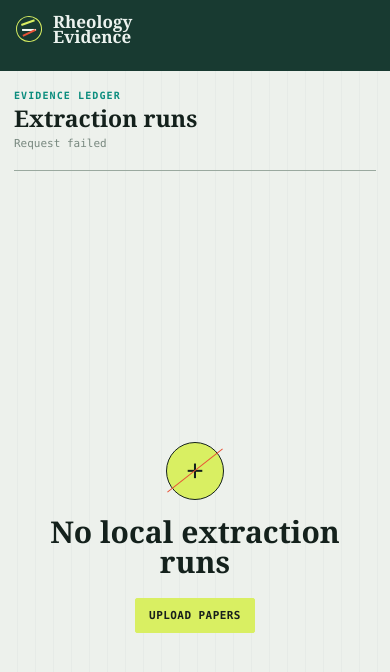
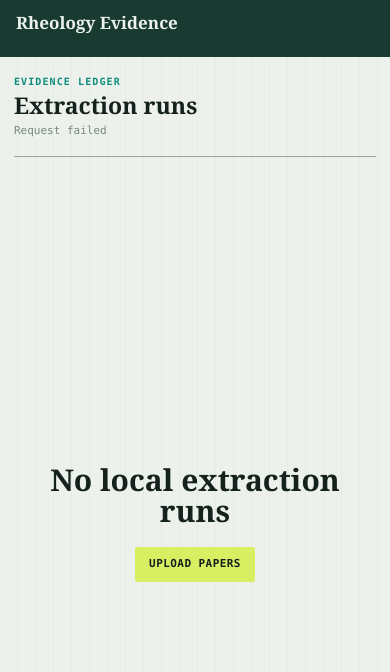
Before and after one commit to yuka-okd/rheology-paper-ocr, a plain HTML site: page rheology_paper_ocr/ui/index.html in a window 390 px wide. Drawn offline with Linux system fonts and the light colour scheme; files that its build step writes are made by us from their sources; no server answers; files whose address does not match are found by name.

Commit message:
fix: simplify workspace chrome and upload close

```diff
--- a/rheology_paper_ocr/ui/app.css
+++ b/rheology_paper_ocr/ui/app.css
@@ -66,11 +66,7 @@ button:focus-visible, a:focus-visible, input:focus-visible, textarea:focus-visib
   transform: translate(60px, 60px) rotate(45deg);
 }
 
-.brand { display: flex; align-items: center; gap: 11px; padding: 0 8px 32px; font-family: var(--display); font-size: 20px; font-weight: 700; line-height: .91; }
-.brand-mark { display: grid; width: 30px; height: 30px; padding: 6px 5px; overflow: hidden; border: 1px solid var(--lime); border-radius: 50%; transform: rotate(-8deg); }
-.brand-mark i { display: block; height: 2px; background: var(--lime); transform: rotate(-12deg); transform-origin: left center; }
-.brand-mark i:nth-child(2) { margin-top: 3px; background: #f3faf5; transform: rotate(8deg); }
-.brand-mark i:nth-child(3) { margin-top: 4px; background: var(--signal); transform: rotate(-18deg); }
+.brand { padding: 0 8px 32px; font-family: var(--display); font-size: 20px; font-weight: 700; line-height: 1; }
 
 .wide { width: 100%; }
 .sidebar .primary { margin: 0 0 34px; }
@@ -117,9 +113,7 @@ button:focus-visible, a:focus-visible, input:focus-visible, textarea:focus-visib
 .hidden { display: none !important; }
 
 .empty-state { display: flex; min-height: calc(100vh - 112px); flex-direction: column; align-items: center; justify-content: center; text-align: center; }
-.empty-state h1 { max-width: 340px; margin: 17px 0 20px; font-family: var(--display); font-size: 30px; line-height: 1.02; }
-.empty-symbol { position: relative; display: grid; width: 58px; height: 58px; place-items: center; border: 1px solid var(--ink); border-radius: 50%; background: var(--lime); color: var(--ink); font-family: var(--display); font-size: 34px; }
-.empty-symbol::after { position: absolute; width: 70px; height: 1px; background: var(--signal); content: ""; transform: rotate(-38deg); }
+.empty-state h1 { max-width: 340px; margin: 0 0 20px; font-family: var(--display); font-size: 30px; line-height: 1.02; }
 
 .run-view { padding-top: 28px; animation: ledger-in .32s ease-out both; }
 @keyframes ledger-in { from { opacity: 0; transform: translateY(8px); } to { opacity: 1; transform: translateY(0); } }
@@ -159,7 +153,7 @@ textarea, input { width: 100%; border: 1px solid var(--line-dark); border-radius
 dialog { width: min(480px, calc(100vw - 32px)); padding: 0; border: 1px solid var(--ink); border-radius: 0; color: var(--ink); background: var(--panel); box-shadow: 12px 12px 0 var(--signal), 0 20px 60px rgba(20, 33, 28, .21); } dialog::backdrop { background: rgba(16, 43, 36, .63); backdrop-filter: blur(3px); } dialog form { padding: 27px; }.dropzone { display: flex; flex-direction: column; gap: 6px; margin: 18px 0; padding: 26px 16px; border: 1px dashed var(--mint); border-radius: 0; background: repeating-linear-gradient(-45deg, #eff7f2 0 8px, #f7fbf8 8px 16px); color: var(--ink); cursor: pointer; font-size: 12px; font-weight: 700; }.dropzone small { color: var(--quiet); font-size: 10px; font-weight: 400; }.form-error { margin: 10px 0; color: #a33525; font-size: 11px; }
 
 @media (max-width: 850px) {
-  .app-shell { grid-template-columns: 1fr; }.sidebar { min-height: auto; padding: 14px 16px 12px; }.sidebar::after { display: none; }.brand { padding: 0 0 14px; font-size: 17px; }.brand-mark { width: 26px; height: 26px; }.sidebar .primary, .sidebar-label, .local-note { display: none; }.run-list { flex-direction: row; padding-bottom: 0; }.run-item { min-width: 172px; border: 1px solid rgba(217, 239, 98, .28); }.run-item.active { border-left: 3px solid var(--lime); }.workspace { padding: 0 18px 34px; }.topbar { min-height: 94px; }.run-title { font-size: 26px; }.metrics { grid-template-columns: repeat(2, minmax(0, 1fr)); }.metric:nth-child(2) { border-right: 0; }.metric:nth-child(-n+2) { border-bottom: 1px solid var(--line-dark); }.metric:nth-child(odd) { padding-left: 0; }.review-panel { width: 100vw; padding: 22px; }
+  .app-shell { grid-template-columns: 1fr; }.sidebar { min-height: auto; padding: 14px 16px 12px; }.sidebar::after { display: none; }.brand { padding: 0 0 14px; font-size: 17px; }.sidebar .primary, .sidebar-label, .local-note { display: none; }.run-list { flex-direction: row; padding-bottom: 0; }.run-item { min-width: 172px; border: 1px solid rgba(217, 239, 98, .28); }.run-item.active { border-left: 3px solid var(--lime); }.workspace { padding: 0 18px 34px; }.topbar { min-height: 94px; }.run-title { font-size: 26px; }.metrics { grid-template-columns: repeat(2, minmax(0, 1fr)); }.metric:nth-child(2) { border-right: 0; }.metric:nth-child(-n+2) { border-bottom: 1px solid var(--line-dark); }.metric:nth-child(odd) { padding-left: 0; }.review-panel { width: 100vw; padding: 22px; }
 }
 
 @media (max-width: 480px) {
--- a/rheology_paper_ocr/ui/app.js
+++ b/rheology_paper_ocr/ui/app.js
@@ -78,7 +78,9 @@ async function saveDecision(decision) {
 }
 
 async function createRun(event) {
-  event.preventDefault(); const files = $('#pdf-files').files; const error = $('#upload-error'); error.classList.add('hidden');
+  event.preventDefault();
+  if (event.submitter?.value === 'cancel') { $('#upload-dialog').close(); return; }
+  const files = $('#pdf-files').files; const error = $('#upload-error'); error.classList.add('hidden');
   if (!files.length) { error.textContent = 'Choose at least one PDF.'; error.classList.remove('hidden'); return; }
   const apiKey = $('#openrouter-key').value.trim();
   if ($('#remember-key').checked && apiKey) localStorage.setItem(apiKeyStorageKey, apiKey); else localStorage.removeItem(apiKeyStorageKey);
--- a/rheology_paper_ocr/ui/index.html
+++ b/rheology_paper_ocr/ui/index.html
@@ -9,7 +9,7 @@
 <body>
   <div class="app-shell">
     <aside class="sidebar">
-      <div class="brand"><span class="brand-mark" aria-hidden="true"><i></i><i></i><i></i></span><span>Rheology<br>Evidence</span></div>
+      <div class="brand">Rheology Evidence</div>
       <button id="new-run" class="primary wide">New extraction</button>
       <div class="sidebar-label">Runs</div>
       <nav id="run-list" class="run-list" aria-label="Extraction runs"></nav>
@@ -24,7 +24,6 @@
         </div>
       </header>
       <section id="empty-state" class="empty-state">
-        <div class="empty-symbol">+</div>
         <h1>No local extraction runs</h1>
         <button class="primary" data-open-upload>Upload papers</button>
       </section>
```
